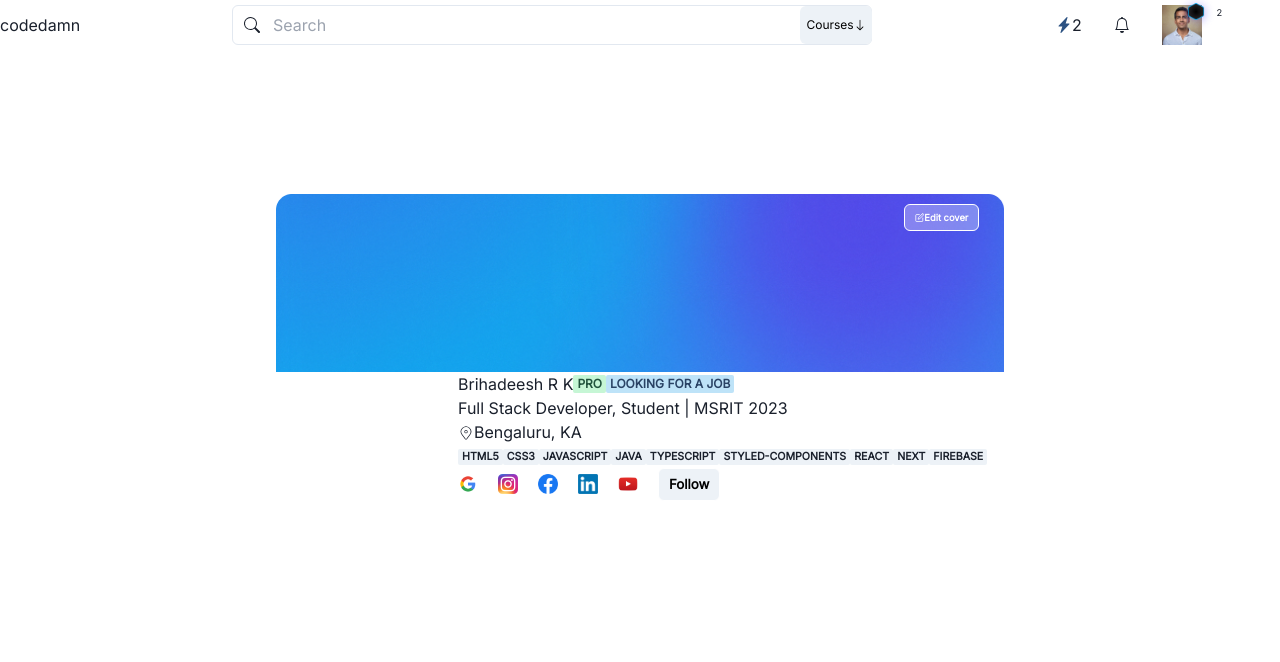
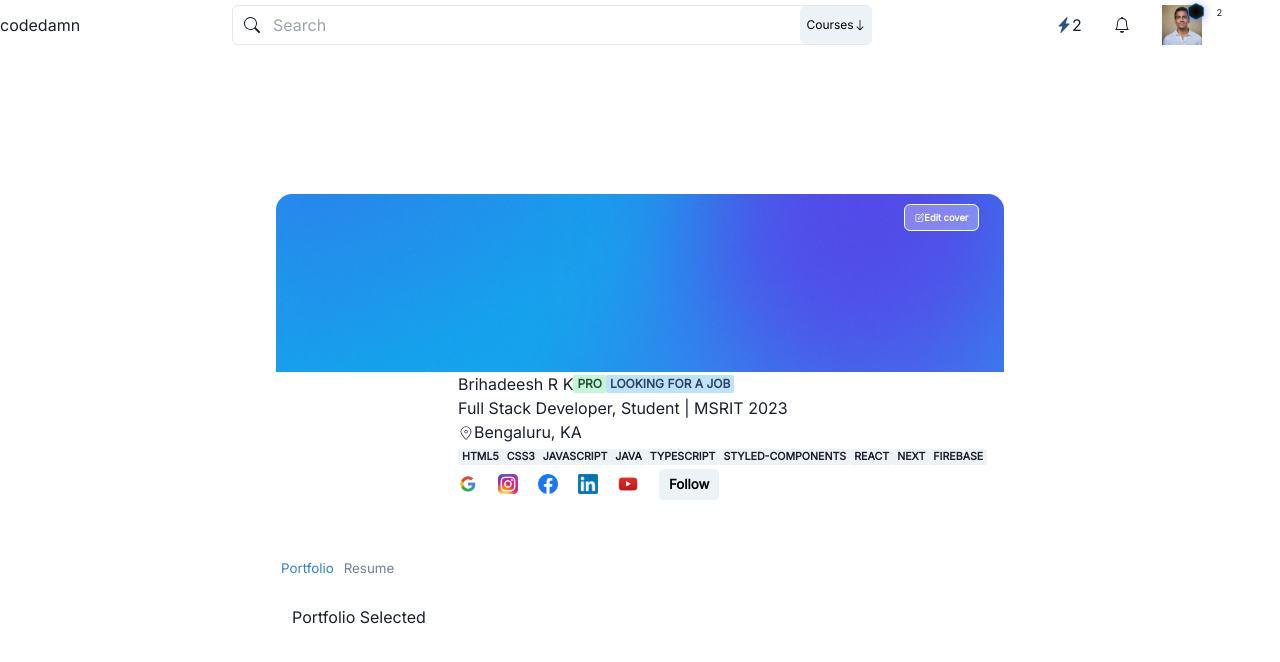
Before and after one commit to Brihadeeshrk/codedamn-portfolio, a Next.js app: page / in a window 1280 px wide. Shown: the top 662 px of the page. Built offline with nearby package versions, Linux system fonts and the light colour scheme.

Commit message:
switcher

```diff
--- a/src/components/HeroCard/index.tsx
+++ b/src/components/HeroCard/index.tsx
@@ -30,7 +30,7 @@
     <Flex
       className="bg-white rounded-lg mt-24"
       direction="column"
-      margin="15% auto"
+      margin="15% auto 5% auto"
       maxWidth="728px"
     >
       {/* Banner */}
@@ -66,7 +66,7 @@
             className="z-50 rounded-full"
             border="2px solid white"
             mt={{ sm: -10, md: -16 }}
-            ml={4}
+            ml={{ sm: 4, md: 8 }}
           />
           {/* <LevelBadge level={2} top="-10%" height="100px" width="100px" /> */}
         </Flex>
--- /dev/null
+++ b/src/components/ViewTab/TabItem.tsx
@@ -0,0 +1,35 @@
+import React from "react";
+import { Flex, Icon, Text } from "@chakra-ui/react";
+
+type TabItemProps = {
+  name: string;
+  selected: boolean;
+  setSelected: (value: string) => void;
+  key: number;
+};
+
+const TabItem1: React.FC<TabItemProps> = ({
+  name,
+  selected,
+  setSelected,
+  key,
+}) => {
+  return (
+    <Flex
+      key={key}
+      justify="center"
+      align="center"
+      p="10px 5px"
+      cursor="pointer"
+      _hover={{
+        bg: "gray.50",
+      }}
+      className="mr-4 bg-slate-100 rounded-lg font-bold"
+      color={selected ? "blue.500" : "gray.500"}
+      onClick={() => setSelected(name)}
+    >
+      <Text fontSize="10pt">{name}</Text>
+    </Flex>
+  );
+};
+export default TabItem1;
--- /dev/null
+++ b/src/components/ViewTab/index.tsx
@@ -0,0 +1,44 @@
+import { useState } from "react";
+import React from "react";
+import { Flex, Text } from "@chakra-ui/react";
+import useSelectFile from "@/hooks/useSelectFile";
+import TabItem from "./TabItem";
+
+type indexProps = {};
+
+const Index: React.FC<indexProps> = () => {
+  const tabs = ["Portfolio", "Resume"];
+  const [selectedTab, setSelectedTab] = useState(tabs[0]);
+  const { selectedFile, setSelectedFile, onSelectFile } = useSelectFile();
+
+  return (
+    <Flex
+      direction="column"
+      bg="white"
+      borderRadius={4}
+      maxWidth="728px"
+      margin="0 auto 10% auto"
+    >
+      <Flex
+        width="100%"
+        className="p-1 border-2 border-slate-100 rounded-lg pl-4"
+      >
+        {tabs.map((item, index) => (
+          <>
+            <TabItem
+              key={index}
+              name={item}
+              selected={item === selectedTab}
+              setSelected={setSelectedTab}
+            />
+          </>
+        ))}
+      </Flex>
+      <Flex p={4}>
+        {selectedTab === "Portfolio" && <Text> Portfolio Selected</Text>}
+        {selectedTab === "Resume" && <Text> Resume Selected</Text>}
+      </Flex>
+    </Flex>
+  );
+};
+export default Index;
--- /dev/null
+++ b/src/hooks/useSelectFile.tsx
@@ -0,0 +1,23 @@
+import React, { useState } from "react";
+
+const useSelectFile = () => {
+  const [selectedFile, setSelectedFile] = useState<string>();
+
+  const onSelectFile = (event: React.ChangeEvent<HTMLInputElement>) => {
+    const reader = new FileReader();
+    if (event.target.files?.[0]) {
+      reader.readAsDataURL(event.target.files[0]);
+    }
+    reader.onload = (readerEvent) => {
+      if (readerEvent.target?.result) {
+        setSelectedFile(readerEvent.target.result as string);
+      }
+    };
+  };
+  return {
+    onSelectFile,
+    selectedFile,
+    setSelectedFile,
+  };
+};
+export default useSelectFile;
--- a/src/pages/index.tsx
+++ b/src/pages/index.tsx
@@ -1,4 +1,5 @@
 import HeroCard from "@/components/HeroCard";
+import ViewTab from "@/components/ViewTab";
 import Head from "next/head";
 
 export default function Home() {
@@ -12,6 +13,7 @@
       </Head>
 
       <HeroCard />
+      <ViewTab />
     </>
   );
 }
```
Also changed, not shown: src/hooks/useSelectBanner.tsx (added, +23 -0 lines).
